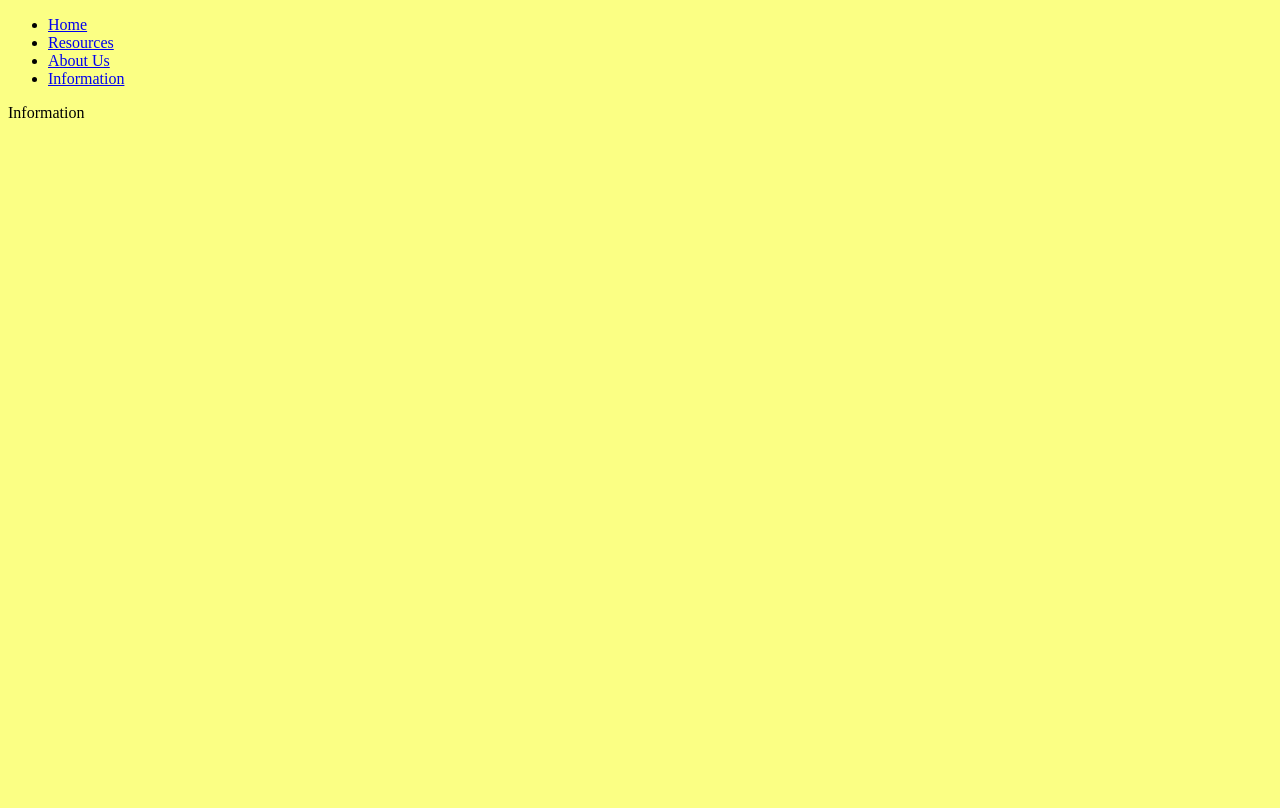
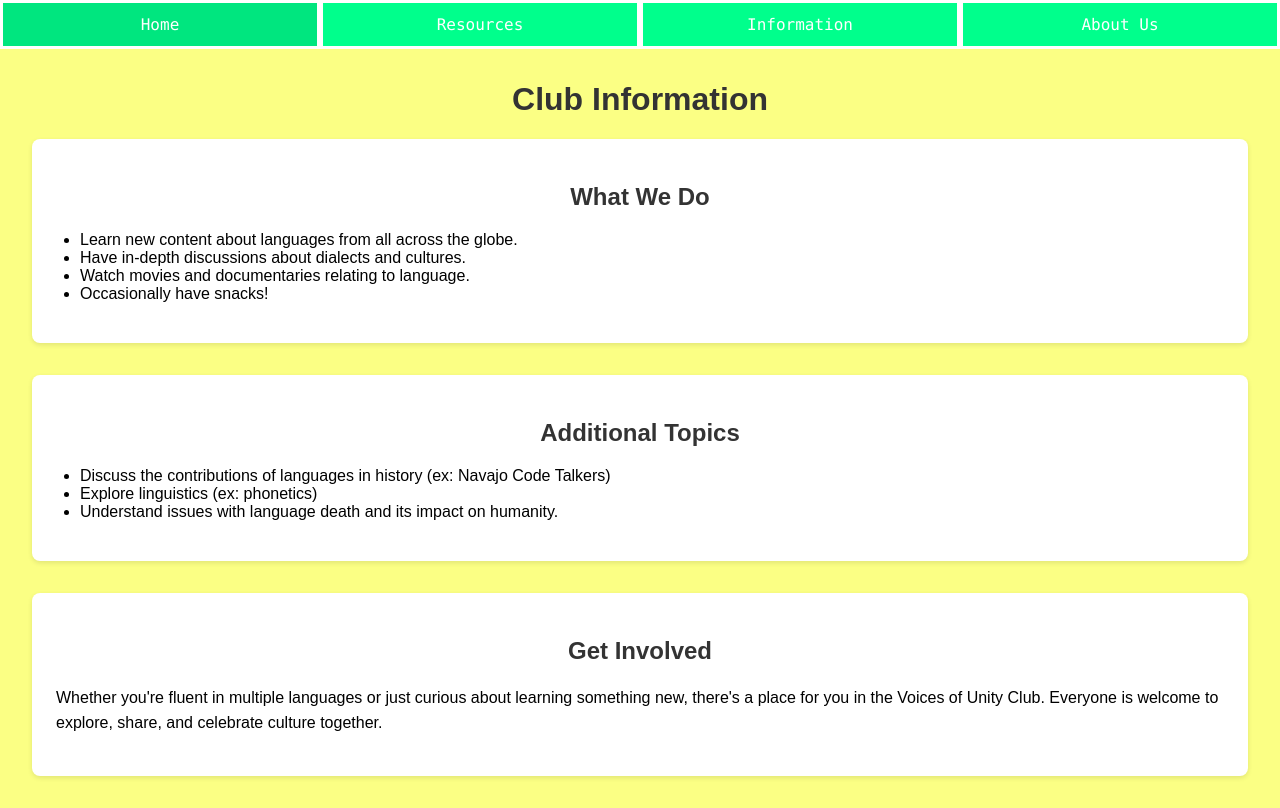
Before and after one commit to voicesofunityghs/voicesofunityghs.github.io, a plain HTML site: page info.html in a window 1280 px wide. Drawn offline with Linux system fonts and the light colour scheme.

Commit message:
Update info.html

```diff
--- a/info.html
+++ b/info.html
@@ -1,15 +1,108 @@
-<!doctype html>
-<html>
+<!DOCTYPE html>
+<html lang="en">
 <head>
-        <link rel="stylesheet" href="styles.css">
+  <meta charset="UTF-8" />
+  <meta name="viewport" content="width=device-width, initial-scale=1.0"/>
+  <title>Information</title>
+  <style>
+    body {
+      font-family: Arial, sans-serif;
+      margin: 0;
+      padding: 0;
+      background-color: rgb(251, 255, 132);
+    }
+
+    h1, h2 {
+      color: #333;
+      text-align: center;
+    }
+
+    .content {
+      margin: 2rem;
+    }
+
+    ul.active {
+      list-style-type: none;
+      margin: 0;
+      padding: 0;
+      overflow: hidden;
+      background-color: #333;
+    }
+
+    ul.active li {
+      float: left;
+      width: 25%;
+    }
+
+    ul.active li a {
+      display: block;
+      color: white;
+      text-align: center;
+      padding: 12px;
+      text-decoration: none;
+      font-family: Monaco, monospace;
+      border: solid;
+      background-color: #00ff8c;
+      position: relative;
+    }
+
+    ul.active li a:hover {
+      background-color: #00e67f;
+    }
+
+    section {
+      background-color: #fff;
+      margin-bottom: 2rem;
+      padding: 1.5rem;
+      border-radius: 8px;
+      box-shadow: 0 2px 5px rgba(0, 0, 0, 0.1);
+    }
+
+    p {
+      line-height: 1.6;
+    }
+
+    ul {
+      padding-left: 1.5rem;
+    }
+  </style>
 </head>
 <body>
-        <ul class="active" >
+  <ul class="active">
     <li><a href="index.html">Home</a></li>
     <li><a href="resources.html">Resources</a></li>
+    <li><a href="info.html">Information</a></li>
     <li><a href="about.html">About Us</a></li>
-            <li><a href="info.html">Information</a></li>
   </ul>
-        Information
+
+  <div class="content">
+    <h1>Club Information</h1>
+
+    <section>
+      <h2>What We Do</h2>
+      <ul>
+        <li>Learn new content about languages from all across the globe.</li>
+        <li>Have in-depth discussions about dialects and cultures.</li>
+        <li>Watch movies and documentaries relating to language. </li>
+        <li>Occasionally have snacks!</li>
+      </ul>
+    </section>
+
+    <section>
+      <h2>Additional Topics</h2>
+      <ul>
+        <li>Discuss the contributions of languages in history (ex: Navajo Code Talkers)</li>
+        <li>Explore linguistics (ex: phonetics)</li>
+        <li>Understand issues with language death and its impact on humanity.</li>
+      </ul>
+    </section>
+
+    <section>
+      <h2>Get Involved</h2>
+      <p>
+        Whether you're fluent in multiple languages or just curious about learning something new, there's a place for you in the Voices of Unity Club. Everyone is welcome to explore, share, and celebrate culture together.
+      </p>
+    </section>
+  </div>
 </body>
 </html>
```
Lines whose indentation alone changed are shown as unchanged.
